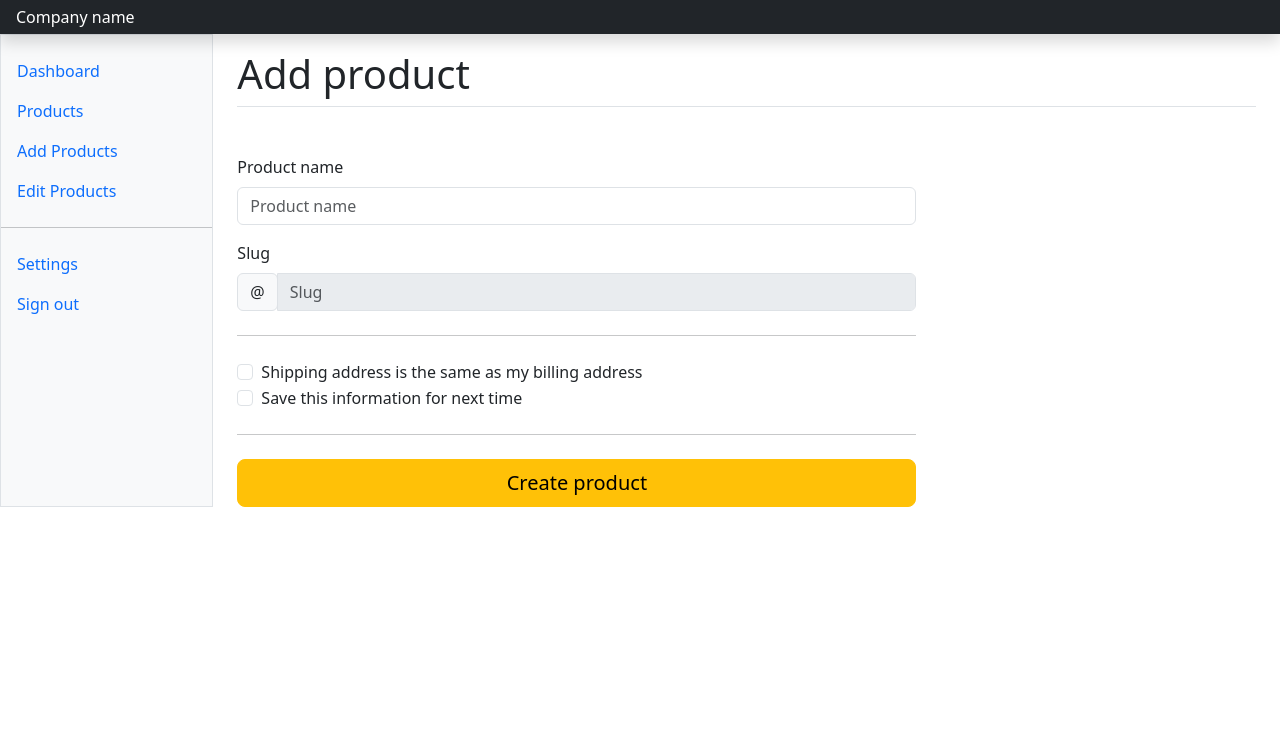
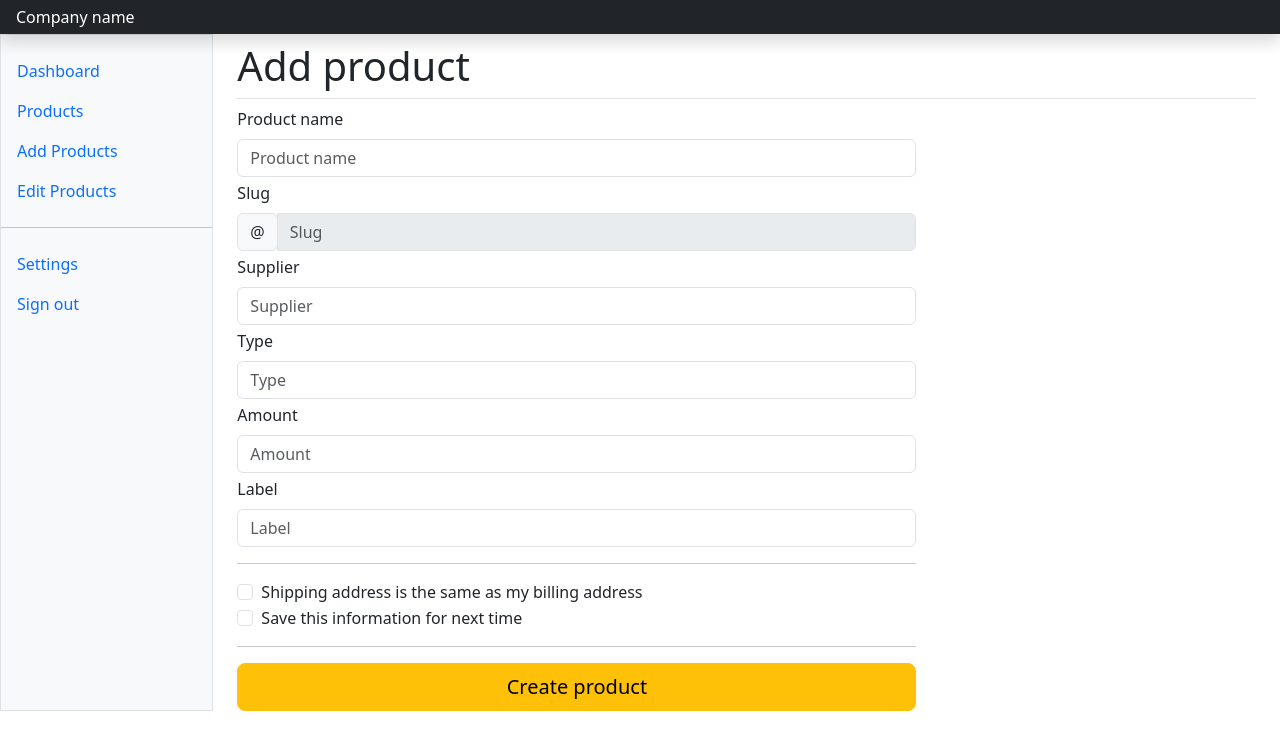
Before and after one commit to amik33/44-grupe-Bootstrap, a React (Create React App) app in the folder client/: page /products/add in a window 1280 px wide. Shown: the top 750 px of the page. Built offline with nearby package versions, Linux system fonts and the light colour scheme; no server answers.

Commit message:
Update Add page

```diff
--- a/client/src/context/UserContextValuesUpdate.jsx
+++ b/client/src/context/UserContextValuesUpdate.jsx
@@ -15,7 +15,7 @@ export function UserContextValuesUpdate(props) {
                 }
             })
             .catch(err => console.error(err));
-    }, []);
+    }, );
 
     return <div>{props.children}</div>;
 }
--- a/client/src/pages/AddProduct.jsx
+++ b/client/src/pages/AddProduct.jsx
@@ -4,11 +4,33 @@ import { slugify } from "../lib/slugify";
 export function AddProduct () {
     const [name, setName] = useState('');
     const [slug, setSlug] = useState('');
+    const [supplier, setSupplier] = useState('');
+    const [type, setType] = useState('');
+    const [amount, setAmount] = useState('');
+    const [label, setLabel] = useState('');
+
 
     function updateName (e) {
         setName(e.target.value);
         setSlug(slugify(e.target.value));
     }
+
+    function editSupplier (e) {
+        setSupplier(e.target.value);
+    }
+
+    function editType (e) {
+        setType(e.target.value);
+    }
+
+    function editAmount (e) {
+        setAmount(e.target.value);
+    }
+
+    function editLabel (e) {
+        setLabel(e.target.value);
+    }
+
 
     function handleSubmit(e) {
         e.preventDefault();
@@ -23,6 +45,10 @@ export function AddProduct () {
             body: JSON.stringify({
                 name,
                 slug,
+                supplier,
+                type,
+                amount,
+                label,
             }),
         })
             .then(res => res.json())
@@ -31,13 +57,12 @@ export function AddProduct () {
 
     }
 
-
     return (
     <>
-        <h1 className="h1 mt-3 mb-5 pb-2 border-bottom">Add product</h1>
+        <h1 className="h1 mt-2 mb-2 pb-2 border-bottom">Add product</h1>
         <div className="col-md-7 col-lg-8">
         <form onSubmit={handleSubmit}>
-            <div className="row g-3">
+            <div className="row g-1">
                 <div className="col-12">
                     <label htmlFor="productName" className="form-label">Product name</label>
                     <input onChange={updateName} value={name} type="text" className="form-control" id="productName" placeholder="Product name" required />
@@ -52,8 +77,24 @@ export function AddProduct () {
                         <input defaultValue={slug}  type="text" className="form-control" id="username" placeholder="Slug" disabled />
                     </div>
                 </div>
+                <div className="col-12">
+                    <label htmlFor="supplier" className="form-label">Supplier</label>
+                    <input onChange={editSupplier} value={supplier}  type="text" className="form-control" id="username" placeholder="Supplier" />
+                </div>
+                <div className="col-12">
+                    <label htmlFor="type" className="form-label">Type</label>
+                    <input onChange={editType} value={type}  type="text" className="form-control" id="username" placeholder="Type" />
+                </div>
+                <div className="col-12">
+                    <label htmlFor="amount" className="form-label">Amount</label>
+                    <input onChange={editAmount} value={amount}  type="text" className="form-control" id="username" placeholder="Amount" />
+                </div>
+                <div className="col-12">
+                    <label htmlFor="label" className="form-label">Label</label>
+                    <input onChange={editLabel} value={label}  type="text" className="form-control" id="username" placeholder="Label" />
+                </div>
             </div>
-            <hr className="my-4" />
+            <hr className="my-3" />
             <div className="form-check">
                 <input type="checkbox" className="form-check-input" id="same-address" />
                 <label className="form-check-label" htmlFor="same-address">Shipping address is the same as my billing address</label>
@@ -62,7 +103,7 @@ export function AddProduct () {
                 <input type="checkbox" className="form-check-input" id="save-info" />
                 <label className="form-check-label" htmlFor="save-info">Save this information for next time</label>
             </div>
-            <hr className="my-4" />
+            <hr className="my-3" />
             <button className="w-100 btn btn-warning me-3 btn-lg" type="submit">Create product</button>
         </form>
     </div>
--- a/client/src/pages/EditProduct.jsx
+++ b/client/src/pages/EditProduct.jsx
@@ -31,7 +31,7 @@ export function EditProduct () {
         e.preventDefault();
 
             fetch('http://localhost:3001/api/products', {
-            method: 'POST',
+                method: 'PUT',
                 headers: {
                     'Content-Type': 'application/json',
                     'Accept': 'application/json',
@@ -43,6 +43,7 @@ export function EditProduct () {
                     type,
                     amount,
                     label,
+
                 }),
              })
                 .then(res => res.json())
```
Also changed, not shown: 1 other file (tests, documents, lock files or other folders). Lines whose indentation alone changed are shown as unchanged.
